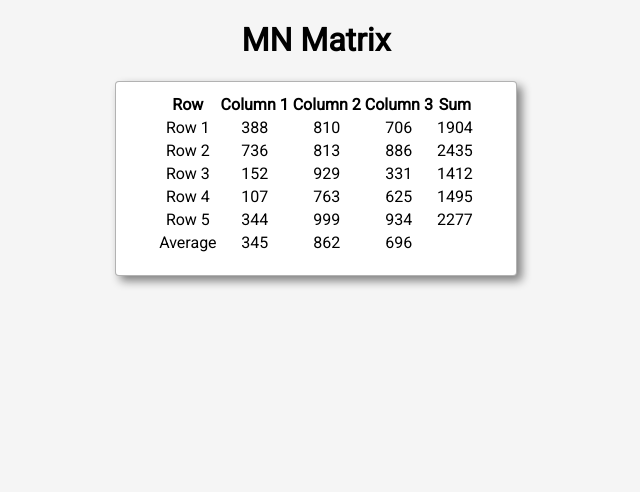
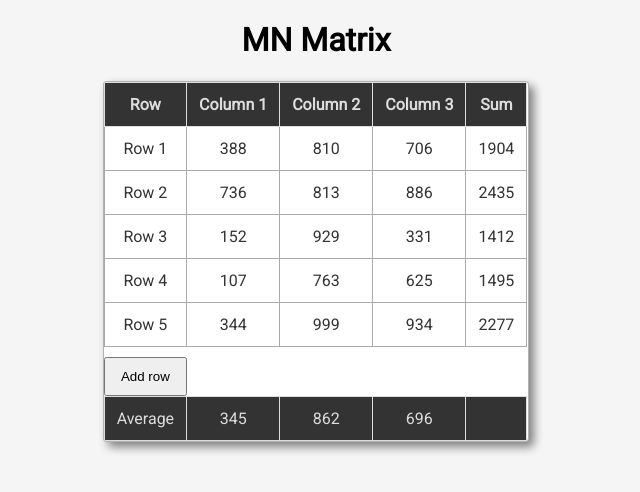
Before and after one commit to tearfulmerlin/mn-matrix_react-redux_crab, a React (Create React App) app: page / in a window 1280 px wide. Both pictures are taken after a click on the button "Generate table". Shown: the top 492 px of the page, without its empty margins (324-964 px from the left). Built offline with nearby package versions, Linux system fonts and the light colour scheme.

Commit message:
table generation and styling, increase/decrease, add row  functions  were implemented.

```diff
--- a/src/Components/Spinner.js
+++ b/src/Components/Spinner.js
@@ -2,12 +2,15 @@ import React from 'react';
 import '../Styles/Spinner.css';
 
 const Spinner = () => (
-  <div class="scaling-squares-spinner">
-    <div class="square"></div>
-    <div class="square"></div>
-    <div class="square"></div>
-    <div class="square"></div>
-  </div>
+  <>
+    <div className="scaling-squares-spinner">
+      <div className="square"></div>
+      <div className="square"></div>
+      <div className="square"></div>
+      <div className="square"></div>
+    </div>
+    <p className="spinner-header">Table construction is in progress...</p>
+  </>
 );
 
 export default Spinner;
--- a/src/Components/TableBody.js
+++ b/src/Components/TableBody.js
@@ -1,11 +1,26 @@
 import React from 'react';
 import { connect } from 'react-redux';
-
+import * as Actions from '../Strore/store';
 import TableRow from './TableRow'
 
-const TableBody = ({ nums }) => (
+const TableBody = ({ nums, addRow }) => (
   <tbody>
-    {nums.map((row, rowIndex) => <TableRow row={row} rowIndex={rowIndex} />)}
+    {nums.map((row, rowIndex) => (
+      <React.Fragment key={rowIndex}>
+        <TableRow row={row} rowIndex={rowIndex} />
+      </React.Fragment>
+    ))}
+    <tr>
+      <td className="table__add-row">
+        <button
+          type="button"
+          className="table__add-btn"
+          onClick={addRow}
+        >
+          Add row
+        </button>
+      </td>
+    </tr>
   </tbody>
 );
 
@@ -14,4 +29,8 @@ const mapStateToProps = state => ({
   nums: state.nums,
 });
 
-export default connect(mapStateToProps, null)(TableBody);
+const mapDispatchToProps = dispatch => ({
+  addRow: () => dispatch(Actions.addRow()),
+});
+
+export default connect(mapStateToProps, mapDispatchToProps)(TableBody);
--- a/src/Components/TableCell.js
+++ b/src/Components/TableCell.js
@@ -1,9 +1,23 @@
 import React from 'react';
+import { connect } from 'react-redux';
+import * as Actions from '../Strore/store';
 
-const TableCell = ({ cell }) => (
-  <td>
+const TableCell = ({ cell, increase, decrease }) => (
+  <td
+    onClick={() => increase(cell.uuid)}
+    onContextMenu={(event) => {
+      event.preventDefault();
+      decrease(cell.uuid);
+    }}
+  >
     {cell.value}
   </td>
 );
 
-export default TableCell;
+
+const mapDispatchToProps = dispatch => ({
+  increase: uuid => dispatch(Actions.increase(uuid)),
+  decrease: uuid => dispatch(Actions.decrease(uuid)),
+});
+
+export default connect(null, mapDispatchToProps)(TableCell);
--- a/src/Components/TableFooter.js
+++ b/src/Components/TableFooter.js
@@ -8,8 +8,9 @@ const TableFooter = ({ nums }) => (
     <tr>
       <td>Average</td>
       {nums[0].map((cell, cellIndex) => (
-        <td>{calcAverage(nums, cellIndex)}</td>
+        <td key={cellIndex}>{calcAverage(nums, cellIndex)}</td>
       ))}
+      <td></td>
     </tr>
   </tfoot>
 );
--- a/src/Components/TableHead.js
+++ b/src/Components/TableHead.js
@@ -6,7 +6,7 @@ const TableHead = ({ nums }) => (
     <tr>
       <th>Row</th>
       {nums[0].map((cell, cellIndex) => (
-        <th>Column {cellIndex + 1}</th>
+        <th key={cellIndex} >Column {cellIndex + 1}</th>
         ))}
         <th>Sum</th>
     </tr>
--- a/src/Components/TableRow.js
+++ b/src/Components/TableRow.js
@@ -9,9 +9,4 @@ const TableRow = ({ row, rowIndex }) => (
   </tr>
 );
 
-
-const mapStateToProps = state => ({
-  nums: state.nums,
-});
-
 export default TableRow;
--- a/src/Styles/App.scss
+++ b/src/Styles/App.scss
@@ -53,12 +53,64 @@
 
 .table-wrapper {
   display: inline-block;
-  padding: 10px 40px 20px;
-
+  overflow-y: scroll;
+  max-height: 80vh;
   text-align: center;
 
   border: 1px solid rgba(0, 0, 0, 0.3);
   border-radius: 4px;
   background-color: #fff;
   box-shadow: 5px 5px 10px 0px rgba(0,0,0,0.48);
+
+  &::-webkit-scrollbar { width: 5px; height: 3px;}
+  &::-webkit-scrollbar-button {  background-color: #666; }
+  &::-webkit-scrollbar-track {  background-color: #999;}
+  &::-webkit-scrollbar-track-piece { background-color: #ffffff;}
+  &::-webkit-scrollbar-thumb { height: 50px; background-color: #666; border-radius: 4px;}
+  &::-webkit-scrollbar-corner { background-color: #999;}
+  &::-webkit-resizer { background-color: #666;}
 }
+
+.table {
+  margin-right: 1px;
+  color: #333;
+  border-collapse: collapse;
+
+  th, td:not(&__add-row) {
+    padding: 0.75em;
+    border: 1px solid #aaa;
+  }
+
+  tbody td {
+    cursor: pointer;
+  }
+
+  thead th, thead tr {
+    position: sticky;
+    top: 0;
+    color: #ddd;
+    border: 1px solid #ddd;
+    background-color: #333;
+  }
+
+  tfoot td, tfoot tr {
+    position: sticky;
+    bottom: 0;
+    color: #ddd;
+    border: 1px solid #ddd;
+    background-color: #333;
+  }
+
+  &__add-row {
+    padding: 10px 0 0;
+    border: 0;
+  }
+
+  &__add-btn {
+    padding: 0.75em;
+    width: 100%;
+
+    cursor: pointer;
+  }
+
+}
--- a/src/Styles/Spinner.css
+++ b/src/Styles/Spinner.css
@@ -1,3 +1,8 @@
+.spinner-header {
+  text-align: center;
+  font-size: 18px;
+}
+
 .scaling-squares-spinner, .scaling-squares-spinner * {
   box-sizing: border-box;
   margin: 0 auto;
--- a/src/functions/generators/row-generator.js
+++ b/src/functions/generators/row-generator.js
@@ -0,0 +1,13 @@
+import cellGenerator from './cell-generator';
+
+const rowGenerator = columnCount => {
+  const row = [];
+
+  for (let i = 0; i < columnCount; i++) {
+    row.push(cellGenerator());
+  }
+
+  return row;
+}
+
+export default rowGenerator;
--- a/src/functions/handlers/increase.js
+++ b/src/functions/handlers/increase.js
@@ -0,0 +1,5 @@
+const increaseCellValue = () => {
+
+}
+
+export default increaseCellValue;
--- a/src/strore/store.js
+++ b/src/strore/store.js
@@ -1,6 +1,7 @@
 import { createStore } from 'redux';
 
 import tableGenerator from '../functions/generators/table-generator';
+import rowGenerator from '../functions/generators/row-generator';
 
 const LOADING = 'LOADING';
 const LOADED = 'LOADED';
@@ -17,7 +18,7 @@ export const loading = () => ({ type: LOADING });
 export const loaded = () => ({ type: LOADED });
 
 export const generateTable = tableVars => ({ type: GENERATE_TABLE, tableVars });
-export const addRow = nums => ({ type: ADD_ROW, nums });
+export const addRow = () => ({ type: ADD_ROW });
 export const removeRow = rowIndex => ({ type: REMOVE_ROW, rowIndex });
 export const increase = uuid => ({ type: INCREASE, uuid });
 export const decrease = uuid => ({ type: DECREASE, uuid });
@@ -53,20 +54,43 @@ const reducer = (state, action) => {
     return {
       ...state,
       nearestCount: action.tableVars.nearestCount,
+      rowCount: action.tableVars.rowCount,
+      columnCount: action.tableVars.columnCount,
       nums: tableGenerator(action.tableVars),
     };
 
   case ADD_ROW:
-    return
+    return {
+      ...state,
+      nums: [...state.nums, rowGenerator(state.columnCount)],
+    };
 
   case REMOVE_ROW:
-    return
+    return {
+      ...state,
+      nums: state.nums
+        .filter((row, rowIndex) => rowIndex !== action.rowIndex),
+    };
 
   case INCREASE:
-    return
+    return {
+      ...state,
+      nums: state.nums
+        .map(row => row.map(cell => cell.uuid !== action.uuid
+          ? cell
+          : { ...cell, value: cell.value + 1 }
+        )),
+    };
 
   case DECREASE:
-    return
+    return {
+      ...state,
+      nums: state.nums
+        .map(row => row.map(cell => cell.uuid !== action.uuid
+          ? cell
+          : { ...cell, value: cell.value - 1 }
+        )),
+    };
 
   case SHOW_PERCENTAGE:
     return
```
Also changed, not shown: src/App.js (+0 -7 lines).
